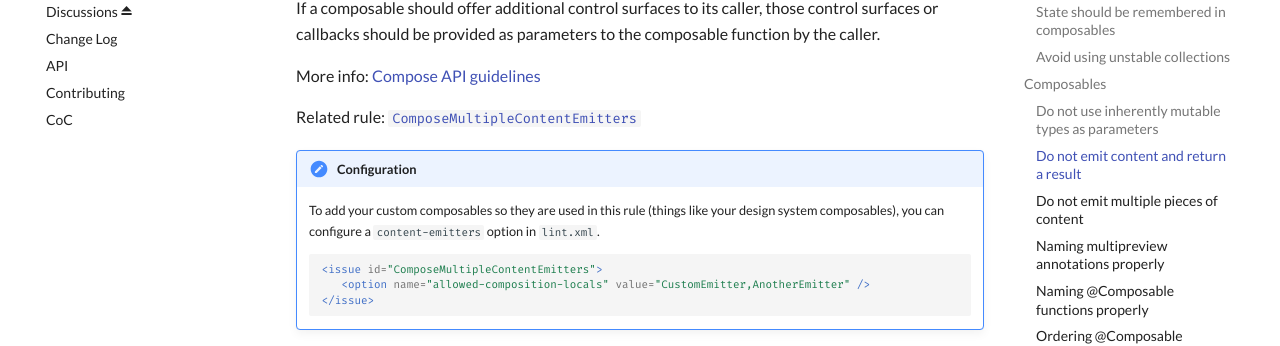
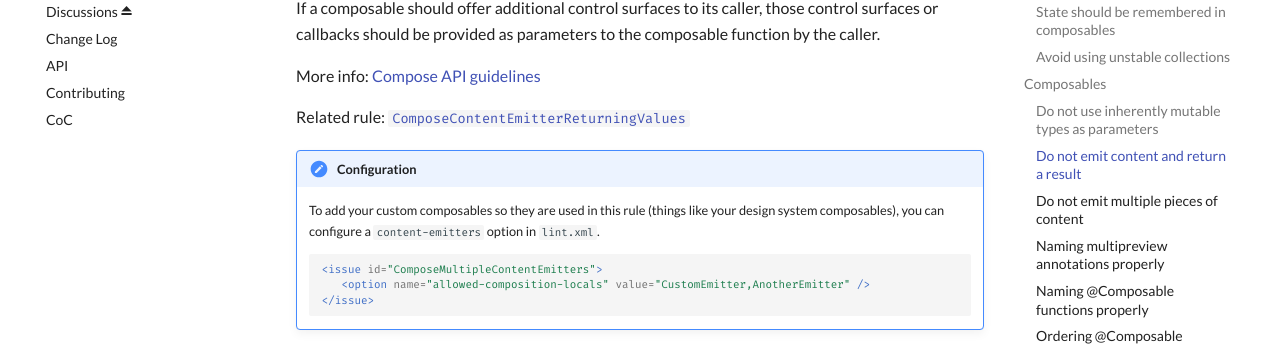
Before and after one commit to slackhq/compose-lints, an MkDocs documentation site: the page built from docs/rules.md, in a window 1280 px wide and 900 px high, scrolled down 2007 px. Shown: the part 150-496 px from the top of the window. Built offline with MkDocs 1.6.1 and Material for MkDocs 9.7.7, drawn with Linux system fonts in a browser that asks for light colours; comment, search, counter and statistics services are not loaded.

Commit message:
correct related rule reference for do not emit content and return a result (#170)

```diff
--- a/docs/rules.md
+++ b/docs/rules.md
@@ -74,7 +74,7 @@ If a composable should offer additional control surfaces to its caller, those co
 
 More info: [Compose API guidelines](https://github.com/androidx/androidx/blob/androidx-main/compose/docs/compose-api-guidelines.md#emit-xor-return-a-value)
 
-Related rule: [`ComposeMultipleContentEmitters`](https://github.com/slackhq/compose-lints/blob/main/compose-lint-checks/src/main/java/slack/lint/compose/MultipleContentEmittersDetector.kt)
+Related rule: [`ComposeContentEmitterReturningValues`](https://github.com/slackhq/compose-lints/blob/main/compose-lint-checks/src/main/java/slack/lint/compose/ContentEmitterReturningValuesDetector.kt)
 
 !!! note "Configuration"
     To add your custom composables so they are used in this rule (things like your design system composables), you can configure a `content-emitters` option in `lint.xml`.
```
